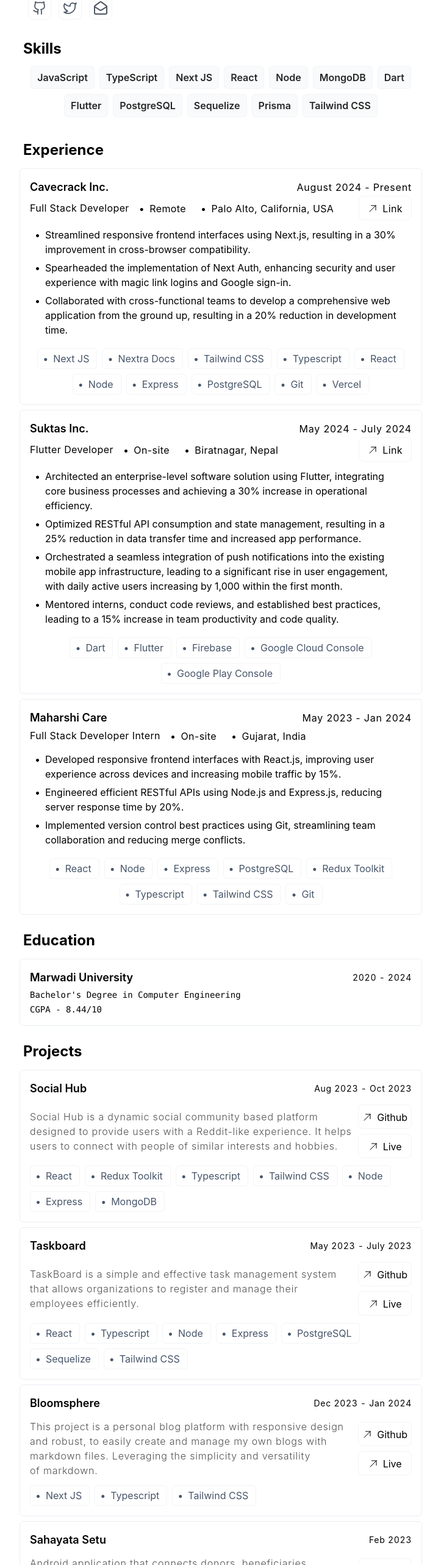
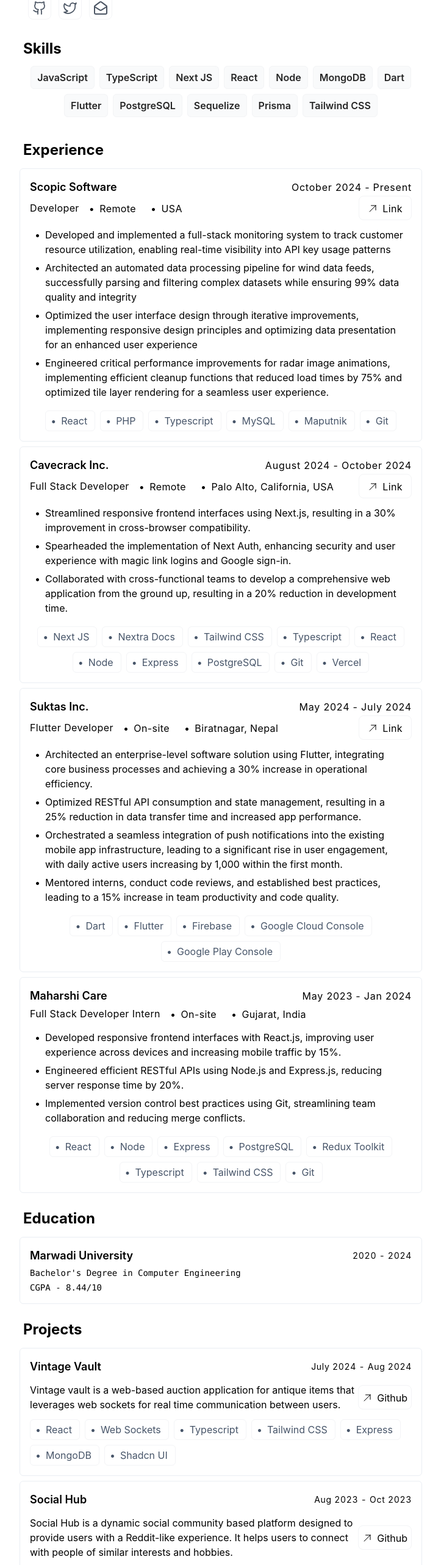
Before and after one commit to codexsusan/cv, a React (Vite) app: page / in a window 1280 px wide. Shown: the part 228-2794 px from the top of the page at 61% size, without its empty margins (278-1001 px from the left). Built offline with nearby package versions, Linux system fonts and the light colour scheme.

Commit message:
Updates for Zoom Radar

```diff
--- a/src/App.tsx
+++ b/src/App.tsx
@@ -37,7 +37,7 @@
         {/* Footer Section */}
         <div className="border-t border-slate-300/40 p-4">
           <div className="text-base text-center text-neutral-700 tracking-widest">
-            &copy; codexsusan 2024
+            &copy; codexsusan {(new Date()).getFullYear()}
           </div>
         </div>
       </div>
--- a/src/components/common/Description.tsx
+++ b/src/components/common/Description.tsx
@@ -1,6 +1,6 @@
 function Description({ children }: { children: React.ReactNode }) {
     return (
-        <div className=" font-light text-pretty text-base tracking-wider text-neutral-600">
+        <div className=" text-base ">
             {children}
         </div>
     );
--- a/src/components/sections/Profile.tsx
+++ b/src/components/sections/Profile.tsx
@@ -28,7 +28,7 @@
         <Description>
             {user.profile.description ?? null}
             {user.profile!.location && (
-                <div className="max-w-md font-light text-base tracking-wider text-neutral-600 flex items-center gap-x-2 mt-3">
+                <div className="max-w-md text-base text-neutral-600 flex items-center gap-x-2 mt-3">
                     <MapPin size={20} className="inline" />
                     <p className="font-inter mt-1">{user.profile.location}</p>
                 </div>
--- a/src/user-data.json
+++ b/src/user-data.json
@@ -29,11 +29,29 @@
   ],
   "experiences": [
     {
+      "role": "Developer",
+      "company": "Scopic Software",
+      "link": "https://scopicsoftware.com/",
+      "location": "USA",
+      "date": "October 2024 - Present",
+      "type": "Remote",
+      "description": "",
+      "tasks": [
+        "Developed and implemented a full-stack monitoring system to track customer resource utilization, enabling real-time visibility into API key usage patterns",
+        "Architected an automated data processing pipeline for wind data feeds, successfully parsing and filtering complex datasets while ensuring 99% data quality and integrity",
+        "Optimized the user interface design through iterative improvements, implementing responsive design principles and optimizing data presentation for an enhanced user experience",
+        "Engineered critical performance improvements for radar image animations, implementing efficient cleanup functions that reduced load times by 75% and optimized tile layer rendering for a seamless user experience."
+      ],
+      "stack": [
+        "React", "PHP", "Typescript", "MySQL", "Maputnik", "Git"
+      ]
+    },
+    {
       "role": "Full Stack Developer",
       "company": "Cavecrack Inc.",
       "link": "https://cavecrack.com",
       "location": "Palo Alto, California, USA",
-      "date": "August 2024 - Present",
+      "date": "August 2024 - October 2024",
       "type": "Remote",
       "description": "",
       "tasks": [
@@ -103,6 +121,26 @@
   ],
   "projects": [
     {
+      "title": "Vintage Vault",
+      "description": "Vintage vault is a web-based auction application for antique items that leverages web sockets for real time communication between users.",
+      "date": "July 2024 - Aug 2024",
+      "stack": [
+        "React",
+        "Web Sockets",
+        "Typescript",
+        "Tailwind CSS",
+        "Express",
+        "MongoDB",
+        "Shadcn UI"
+      ],
+      "links": [
+        {
+          "name": "Github",
+          "link": "https://github.com/codexsusan/vintagevault"
+        }
+      ]
+    },
+    {
       "title": "Social Hub",
       "description": "Social Hub is a dynamic social community based platform designed to provide users with a Reddit-like experience. It helps users to connect with people of similar interests and hobbies.",
       "date": "Aug 2023 - Oct 2023",
@@ -119,10 +157,6 @@
         {
           "name": "Github",
           "link": "https://github.com/codexsusan/social-hub"
-        },
-        {
-          "name": "Live",
-          "link": "https://socialhub.susankhadka.com.np/"
         }
       ]
     },
@@ -143,16 +177,12 @@
         {
           "name": "Github",
           "link": "https://github.com/codexsusan/taskboard"
-        },
-        {
-          "name": "Live",
-          "link": "https://taskboard.susankhadka.com.np/"
         }
       ]
     },
     {
-      "title": "Bloomsphere",
-      "description": "This project is a personal blog platform with responsive design and robust, to easily create and manage my own blogs with markdown files. Leveraging the simplicity and versatility of markdown.",
+      "title": "Journal",
+      "description": "It is a personal blog platform with responsive design and robust, to easily create and manage my own blogs with markdown files. Leveraging the simplicity and versatility of markdown.",
       "date": "Dec 2023 - Jan 2024",
       "stack": ["Next JS", "Typescript", "Tailwind CSS"],
       "links": [
@@ -162,7 +192,7 @@
         },
         {
           "name": "Live",
-          "link": "https://bloomsphere.susankhadka.com.np"
+          "link": "https://blog.susankhadka.com.np"
         }
       ]
     },
```
